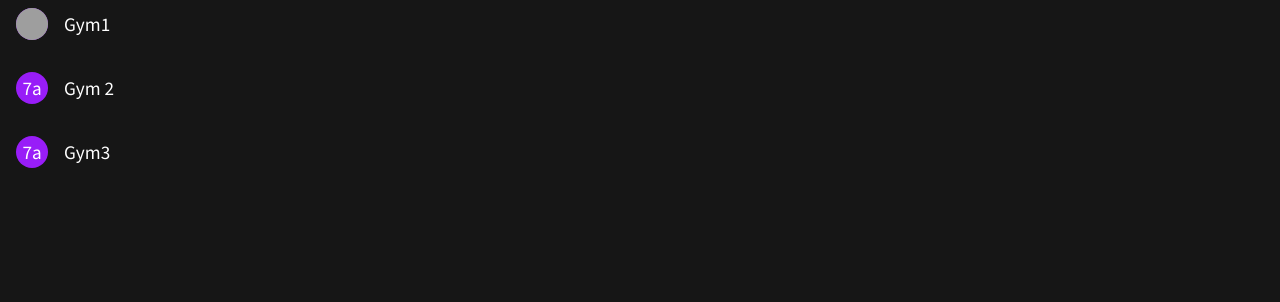
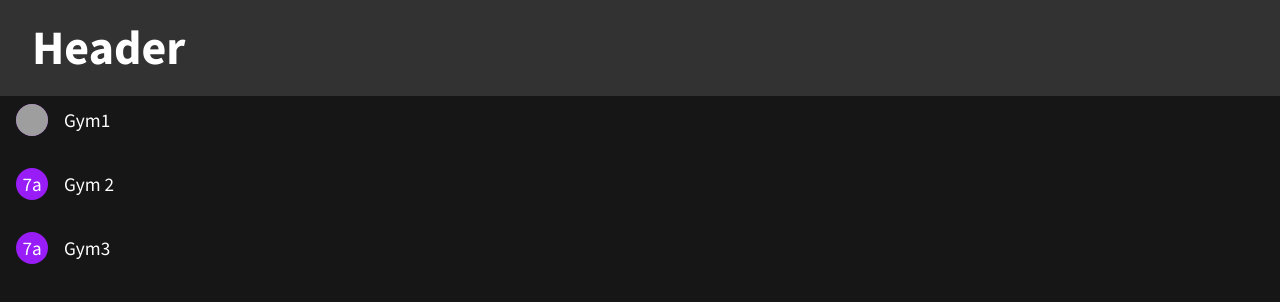
Before and after one commit to camivand4/Spraywall, a React (Vite) app: page /gyms in a window 1280 px wide. Shown: the top 302 px of the page. Built offline with nearby package versions, Linux system fonts and the light colour scheme; grey boxes are pictures that could not be loaded.

Commit message:
created baseLayout

```diff
--- a/src/Components/ListItem.tsx
+++ b/src/Components/ListItem.tsx
@@ -2,7 +2,7 @@ import { Link } from "react-router-dom";
 import styled from "styled-components";
 import Colors from "../config/colors";
 
-const ListItemStyle = styled.div`
+const ListItemStyle = styled.li`
   display: flex;
   flex-direction: column;
 
--- a/src/Pages/Gyms.tsx
+++ b/src/Pages/Gyms.tsx
@@ -1,8 +1,9 @@
 import ListItem from "../Components/ListItem";
+import BaseLayout from "../layouts/BaseLayout";
 
 export default function Gyms() {
   return (
-    <div>
+    <BaseLayout>
       {/* <Link to="/gyms/1">Gym1</Link>
       <Link to="/gyms/2">Gym2</Link>
       <Link to="/gyms/3">Gym3</Link> */}
@@ -22,6 +23,6 @@ export default function Gyms() {
         <ListItem sectionLeft="7a" title="Gym 2" to="/gyms/2" />
         <ListItem sectionLeft="7a" title="Gym3" to="/gyms/3" />
       </ul>
-    </div>
+    </BaseLayout>
   );
 }
--- /dev/null
+++ b/src/layouts/BaseLayout.tsx
@@ -0,0 +1,16 @@
+import Header from "../Components/Header";
+
+type Props = {
+  children: JSX.Element;
+};
+
+const BaseLayout = ({ children }: Props) => {
+  return (
+    <>
+      <Header></Header>
+      {children}
+    </>
+  );
+};
+
+export default BaseLayout;
```
